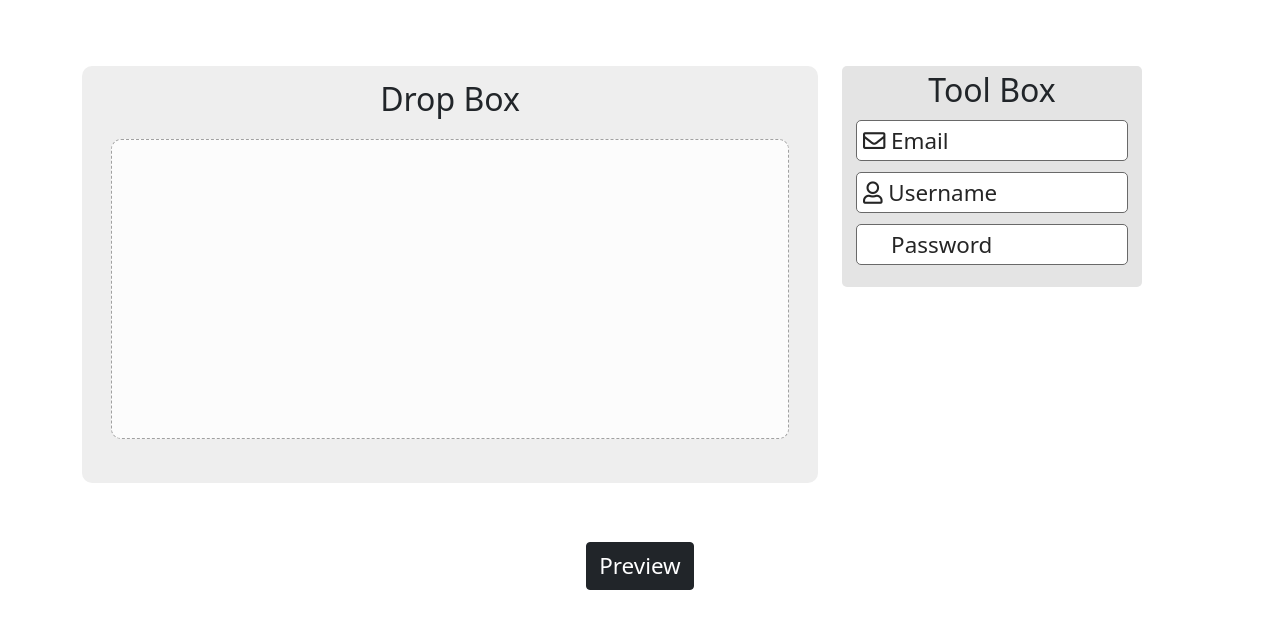
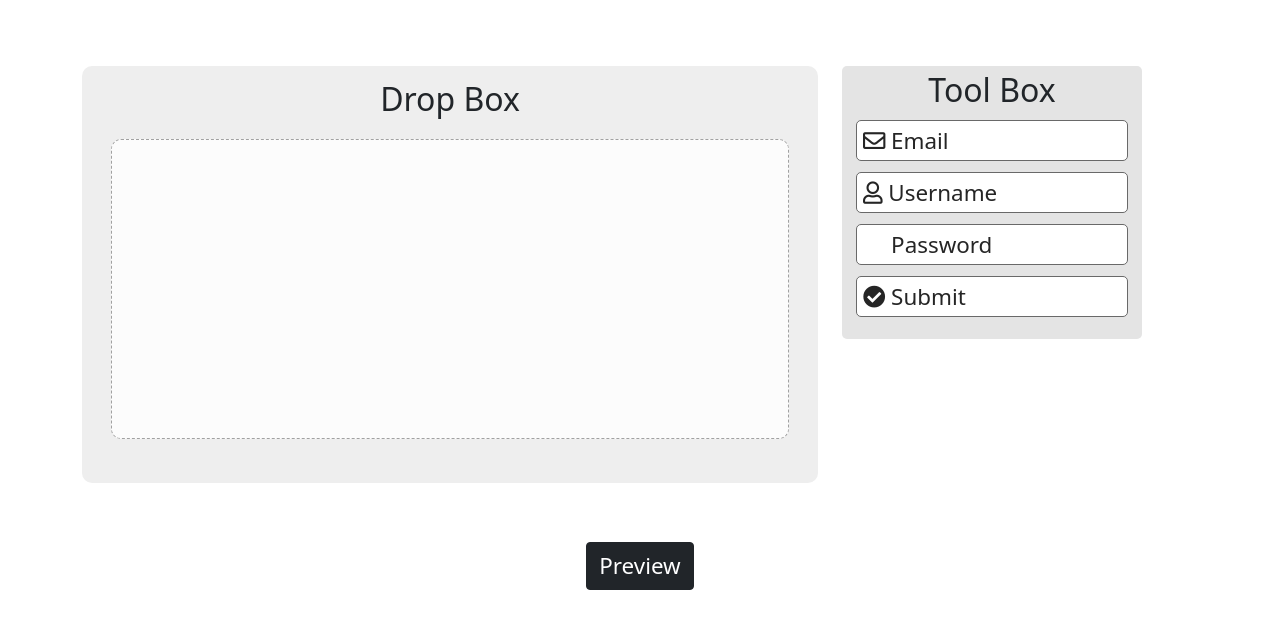
Before and after one commit to karanlakhwani910/form-builder, a React (Create React App) app: page / in a window 1280 px wide. Shown: the top 628 px of the page. Built offline with nearby package versions, Linux system fonts and the light colour scheme.

Commit message:
final changes

```diff
--- a/src/App.js
+++ b/src/App.js
@@ -12,7 +12,7 @@ import Render from './pages/Render';
 
 function App() {
 
-  const [Tools, setTools] = useState([]);
+  const [Form, setForm] = useState([]);
 
 
   return (
@@ -20,11 +20,10 @@ function App() {
       <Router>
         <Switch>
           <Route exact path='/'>
-            <Home tools1={Tools} getForm = {Tools=>setTools(Tools)}></Home>
+            <Home form={Form} getForm = {Form=>setForm(Form)}></Home>
           </Route>
           <Route path='/render'>
-            {Tools}
-            <Render></Render>
+            <Render form={Form}></Render>
           </Route>
         </Switch>
       </Router>
--- a/src/components/Dropbox.js
+++ b/src/components/Dropbox.js
@@ -8,13 +8,14 @@ import '../css/Dropbox.css';
 import Username from './Tools/Username'
 import Password from './Tools/Password';
 import Email from './Tools/Email';
+import Submit from './Tools/Submit';
 
 
 
 const Dropbox = ({getForm}) => {
 
     const customTools = [
-        <Email></Email>, <Username></Username>, <Password></Password>
+        <Email></Email>, <Username></Username>, <Password></Password>, <Submit></Submit>
     ];
 
     const [Tools, setTools] = useState([]);
@@ -42,8 +43,11 @@ const Dropbox = ({getForm}) => {
         else if(id === 'username'){
             setTools(Tools => [...Tools, customTools[1]])
         }
+        else if(id === 'password'){
+            setTools(Tools => [...Tools, customTools[2]])
+        }
         else{
-            setTools(Tools => [...Tools, customTools[2]])
+            setTools(Tools => [...Tools, customTools[3]])
         }
     }
 
--- a/src/components/Tools.js
+++ b/src/components/Tools.js
@@ -22,6 +22,12 @@ const Tools = () => {
             type:'password',
             label:'Password',
             className:'far fa-lock'
+        },
+        {
+            name:'submit',
+            type:'submit',
+            label:'Submit',
+            className:'fas fa-check-circle'
         }
 
     ];
--- /dev/null
+++ b/src/components/Tools/Submit.js
@@ -0,0 +1,9 @@
+const Submit = () => {
+    return (
+        <div>
+            <input type="button" value='Submit' />
+        </div>
+     );
+}
+
+export default Submit;
--- /dev/null
+++ b/src/css/Render.css
@@ -0,0 +1,4 @@
+.render-form{
+    width: 100%;
+    margin: 3% auto;
+}
--- a/src/pages/Render.js
+++ b/src/pages/Render.js
@@ -1,11 +1,14 @@
+// import Styles
+import '../css/Render.css'
+import { Container } from 'react-bootstrap';
 
-
-
-const Render = () => {
+const Render = (props) => {
     return (
-        <div>
-
-        </div>
+        <Container className='render-form'>
+            <form action="submit">
+                {props.form}
+            </form>
+        </Container>
      );
 }
 
```
